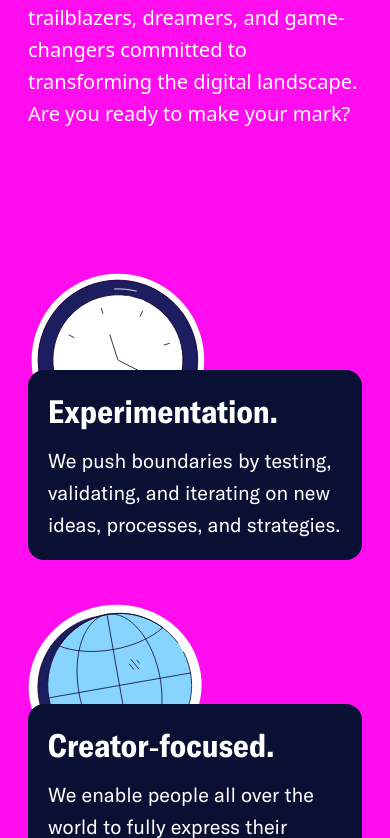
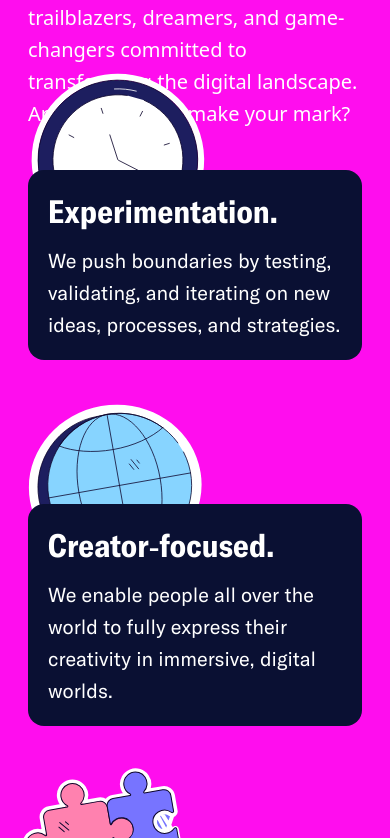
Before and after one commit to tagbochinedu/PocketWorld-Clone, a Next.js app: page /careers in a window 390 px wide. Shown: the part 1746-2584 px from the top of the page. Built offline with nearby package versions, Linux system fonts and the light colour scheme.

Commit message:
new commit

```diff
--- a/src/components/molecules/Ethos.tsx
+++ b/src/components/molecules/Ethos.tsx
@@ -33,7 +33,7 @@ const Ethos = () => {
           your mark?
         </p>
       </div>
-      <div className="pt-[240px] pb-20 mb-8 md:flex flex-wrap border-b border-b-white">
+      <div className="pt-10 md:pt-[240px] pb-10 md:pb-20 md:mb-8 md:flex flex-wrap border-b border-b-white">
         {ethos.map((etho) => (
           <div
             key={etho.id}
```
